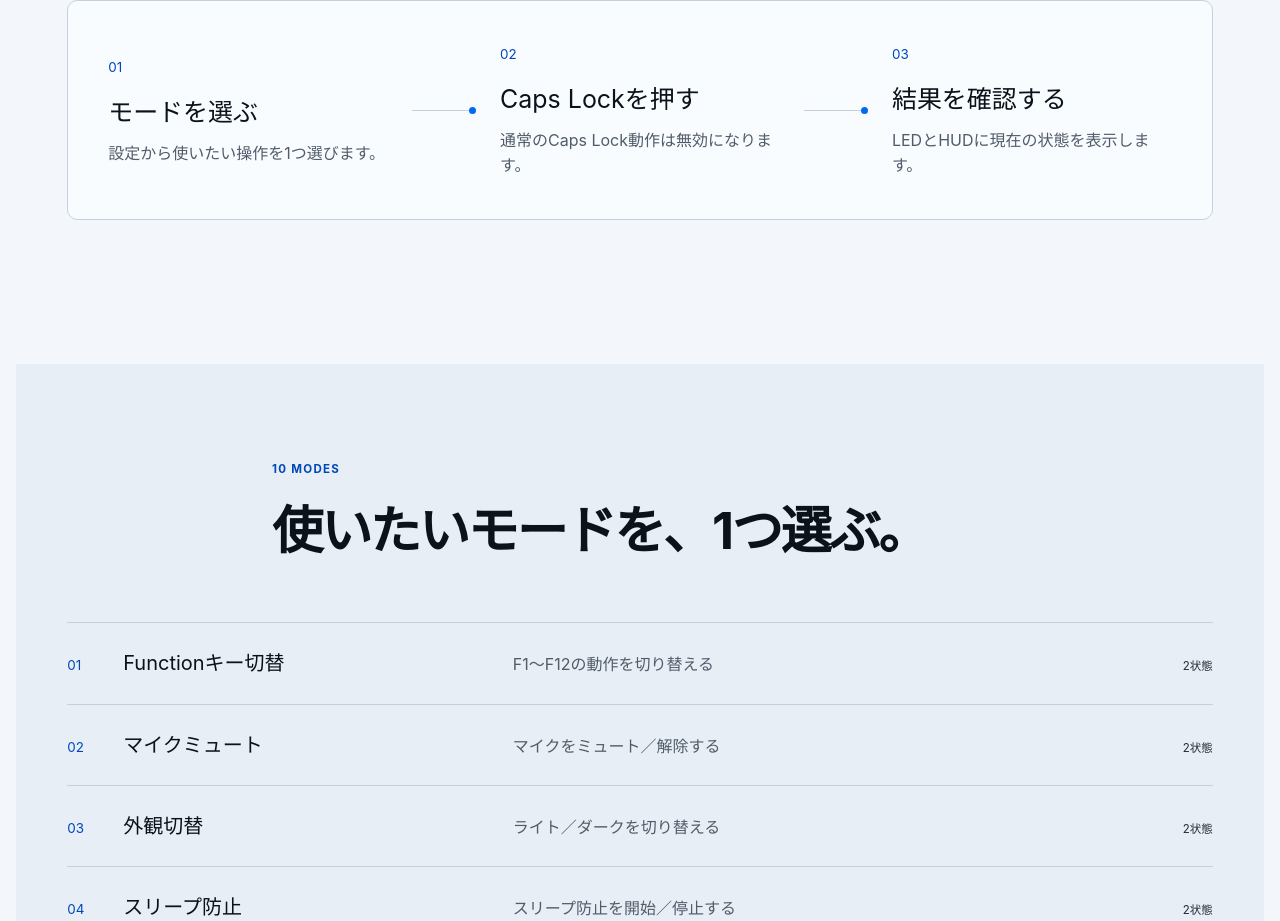
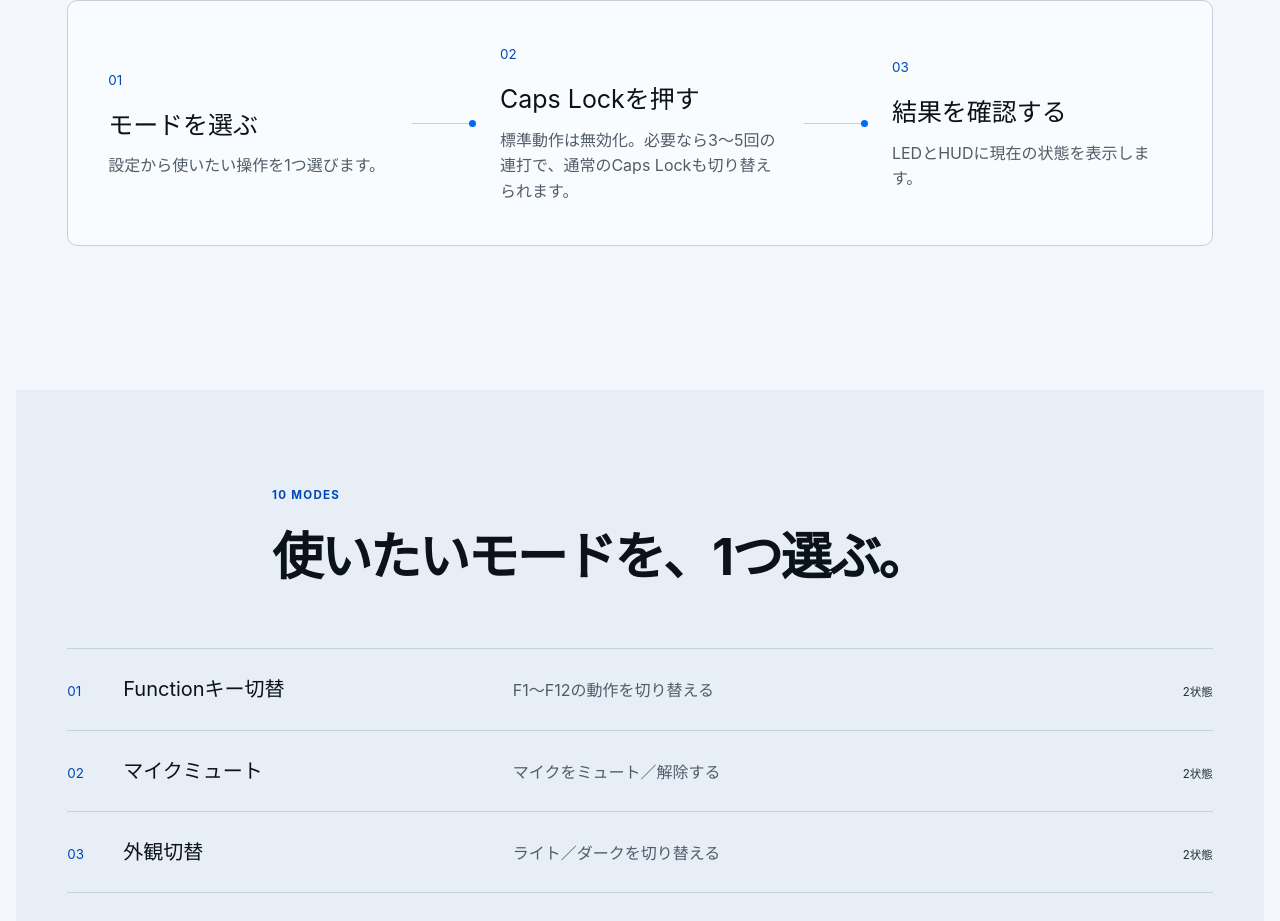
Before and after one commit to mumei/capswitch-website, a Next.js app: page / in a window 1280 px wide. Shown: the part 1040-1961 px from the top of the page. Built offline with nearby package versions, Linux system fonts and the light colour scheme.

Commit message:
Explain standard Caps Lock fallback

```diff
--- a/app/page.tsx
+++ b/app/page.tsx
@@ -68,7 +68,7 @@ export default function Home() {
         <div className="tour-frame">
           <div className="tour-step"><span className="step-index">01</span><div><h3>モードを選ぶ</h3><p>設定から使いたい操作を1つ選びます。</p></div></div>
           <div className="signal-line" aria-hidden="true"><span /></div>
-          <div className="tour-step"><span className="step-index">02</span><div><h3>Caps Lockを押す</h3><p>通常のCaps Lock動作は無効になります。</p></div></div>
+          <div className="tour-step"><span className="step-index">02</span><div><h3>Caps Lockを押す</h3><p>標準動作は無効化。必要なら3〜5回の連打で、通常のCaps Lockも切り替えられます。</p></div></div>
           <div className="signal-line" aria-hidden="true"><span /></div>
           <div className="tour-step"><span className="step-index">03</span><div><h3>結果を確認する</h3><p>LEDとHUDに現在の状態を表示します。</p></div></div>
         </div>
```
